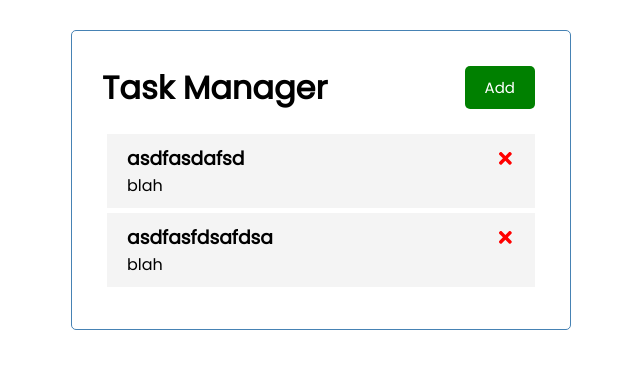
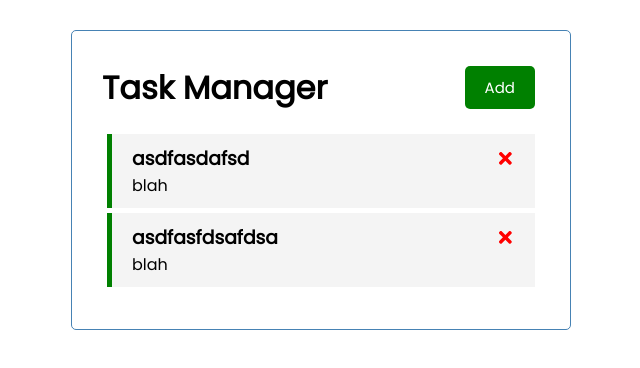
Before and after one commit to andrewmosesdev/task_manager, a React (Create React App) app: page / in a window 1280 px wide. Shown: the top 368 px of the page, without its empty margins (319-959 px from the left). Built offline with nearby package versions, Linux system fonts and the light colour scheme.

Commit message:
added reminder status to tasks on double click

```diff
--- a/src/App.js
+++ b/src/App.js
@@ -8,23 +8,29 @@
     {
       text: 'asdfasdafsd',
       id: 1,
-      day: 'blah'
+      day: 'blah',
+      reminder: true
     },
     {
       text: 'asdfasfdsafdsa',
       id: 2,
-      day: 'blah'
+      day: 'blah',
+      reminder: true
     }
   ])
 
   const deleteTask = (id) => {
-    console.log('deleted id: ' + id)
+    setTasks(tasks.filter(task => task.id !== id))
+  }
+
+  const toggleReminder = (id) => {
+    setTasks(tasks.map(task => task.id === id ? {...task, reminder: !task.reminder } : task))
   }
 
   return (
     <div className="container">
       <Header />
-      <Tasks tasks={tasks} onDelete={deleteTask}/>
+      {tasks.length > 0 ? <Tasks tasks={tasks} onDelete={deleteTask} onToggle={toggleReminder}/> : 'Fresh outta tasks, yo!'}
     </div>
   );
 }
--- a/src/components/Task.js
+++ b/src/components/Task.js
@@ -1,11 +1,11 @@
 import { FaTimes } from 'react-icons/fa';
 
-const Task = ({ task, onDelete }) => {
+const Task = ({ task, onDelete, onToggle }) => {
     return (
-        <div className='task'>
+        <div className={`task ${task.reminder ? 'reminder' : ''}`} onDoubleClick={() => onToggle(task.id)}>
             <h3>
                 {task.text}
-                <FaTimes style={{ color: 'red', cursos: 'pointer' }} onClick={() => onDelete(task.id)}/>
+                <FaTimes style={{ color: 'red', cursos: 'pointer' }} onClick={() => onDelete(task.id)} />
             </h3>
             <p>{task.day}</p>
         </div>
--- a/src/components/Tasks.js
+++ b/src/components/Tasks.js
@@ -1,11 +1,11 @@
 import Task from './Task';
 
-const Tasks = ({ tasks, onDelete }) => {
+const Tasks = ({ tasks, onDelete, onToggle }) => {
 
     return (
         <>
             {tasks.map(task => (
-            <Task key={task.id} task={task} onDelete={onDelete}/>))}
+            <Task key={task.id} task={task} onDelete={onDelete} onToggle={onToggle}/>))}
         </>
     )
 }
```
